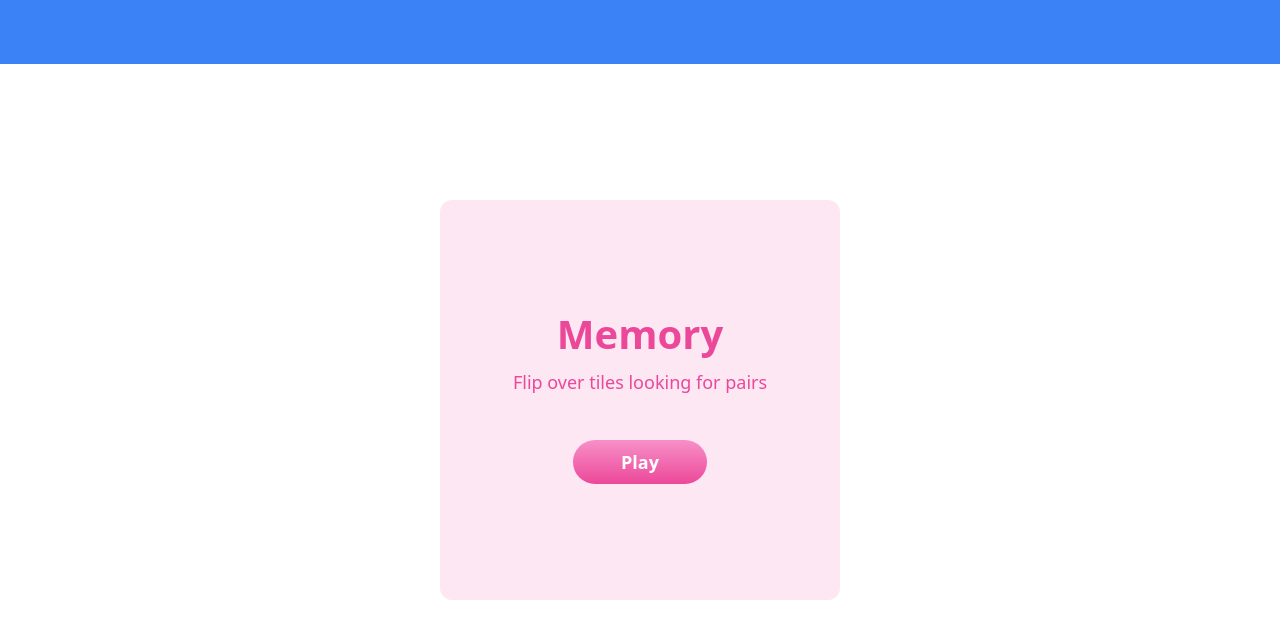
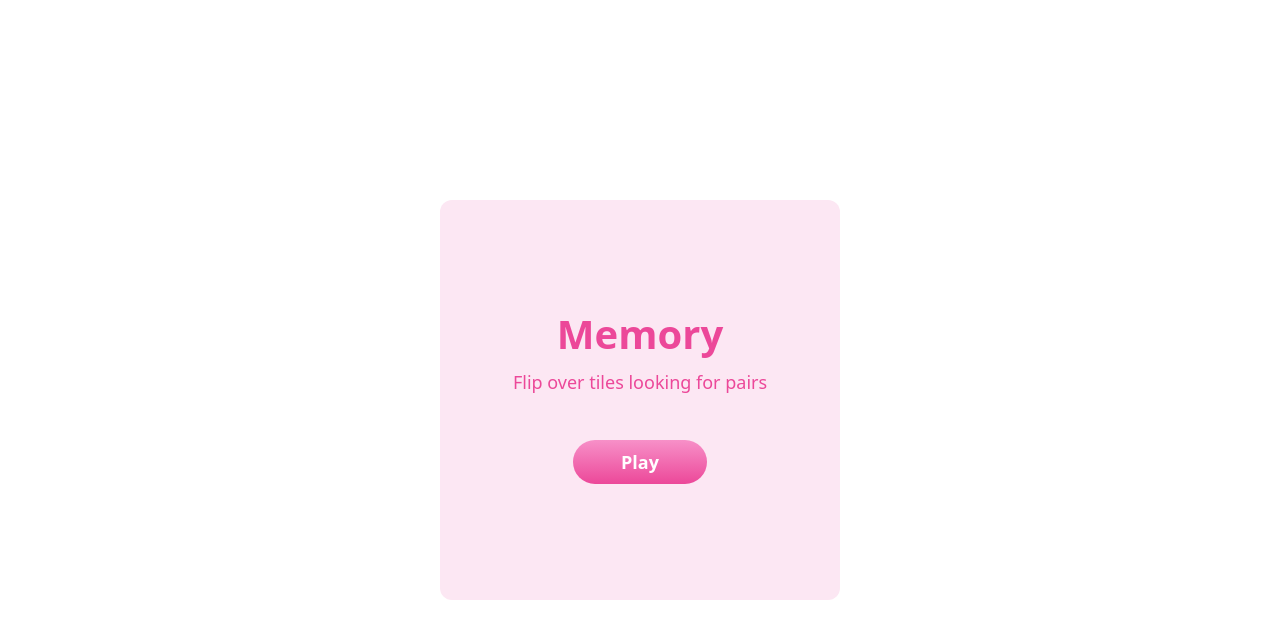
Before and after one commit to kariebi/MightyMeldHackathon, a React (Vite) app: page / in a window 1280 px wide. Shown: the top 638 px of the page. Built offline with nearby package versions, Linux system fonts and the light colour scheme.

Commit message:
removed navbar
We will do the whole dark mode (or most of it) using Mightymeld

```diff
--- a/src/App.jsx
+++ b/src/App.jsx
@@ -21,7 +21,6 @@ function App() {
 
   return (
     <>
-      <navbar className="flex justify-between items-center w-full h-16 bg-blue-500 text-white px-6 fixed top-0 left-0 z-50"></navbar>
       <div className="flex justify-center items-center w-screen h-screen">
         {gameState === "start" && (
           <StartScreen
```
